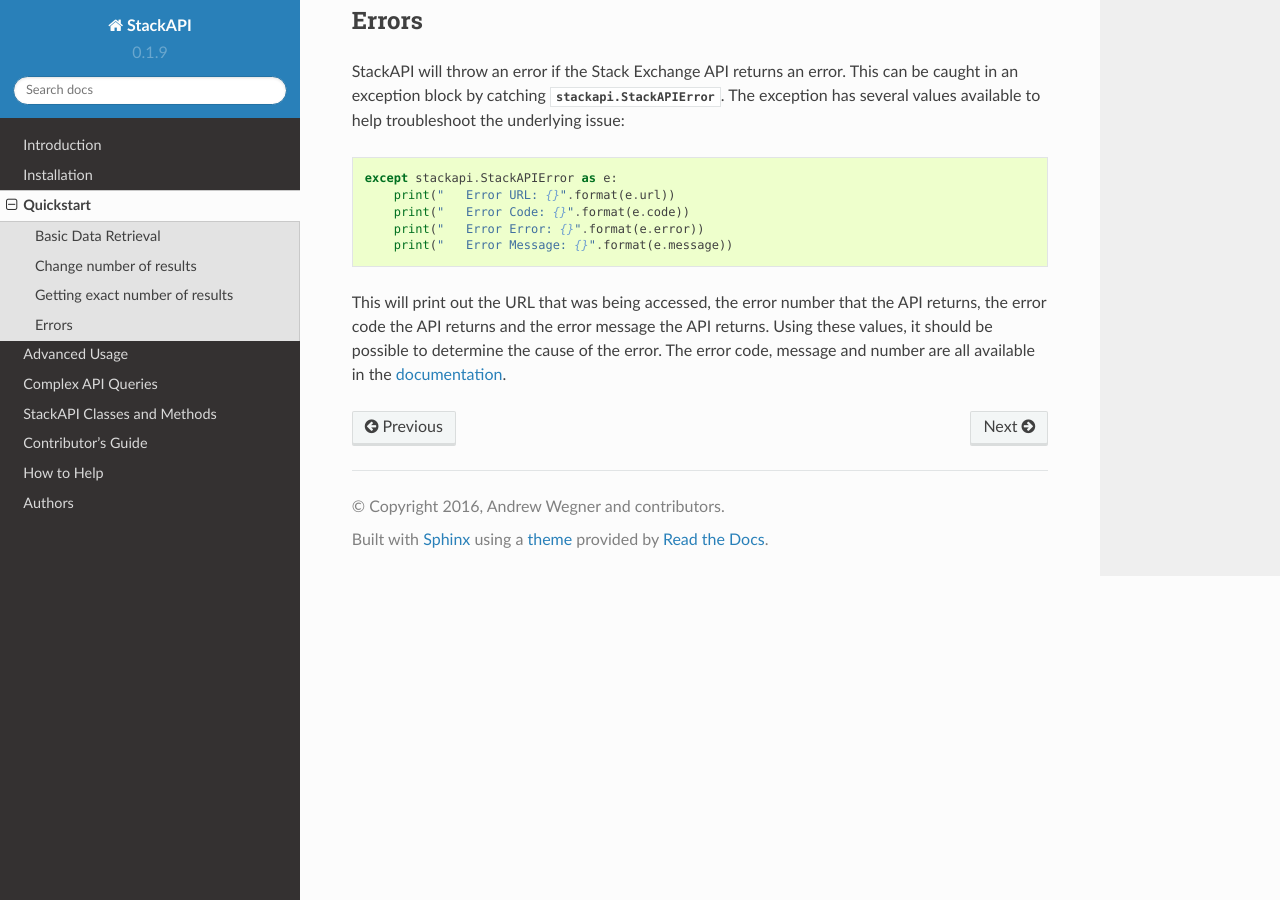
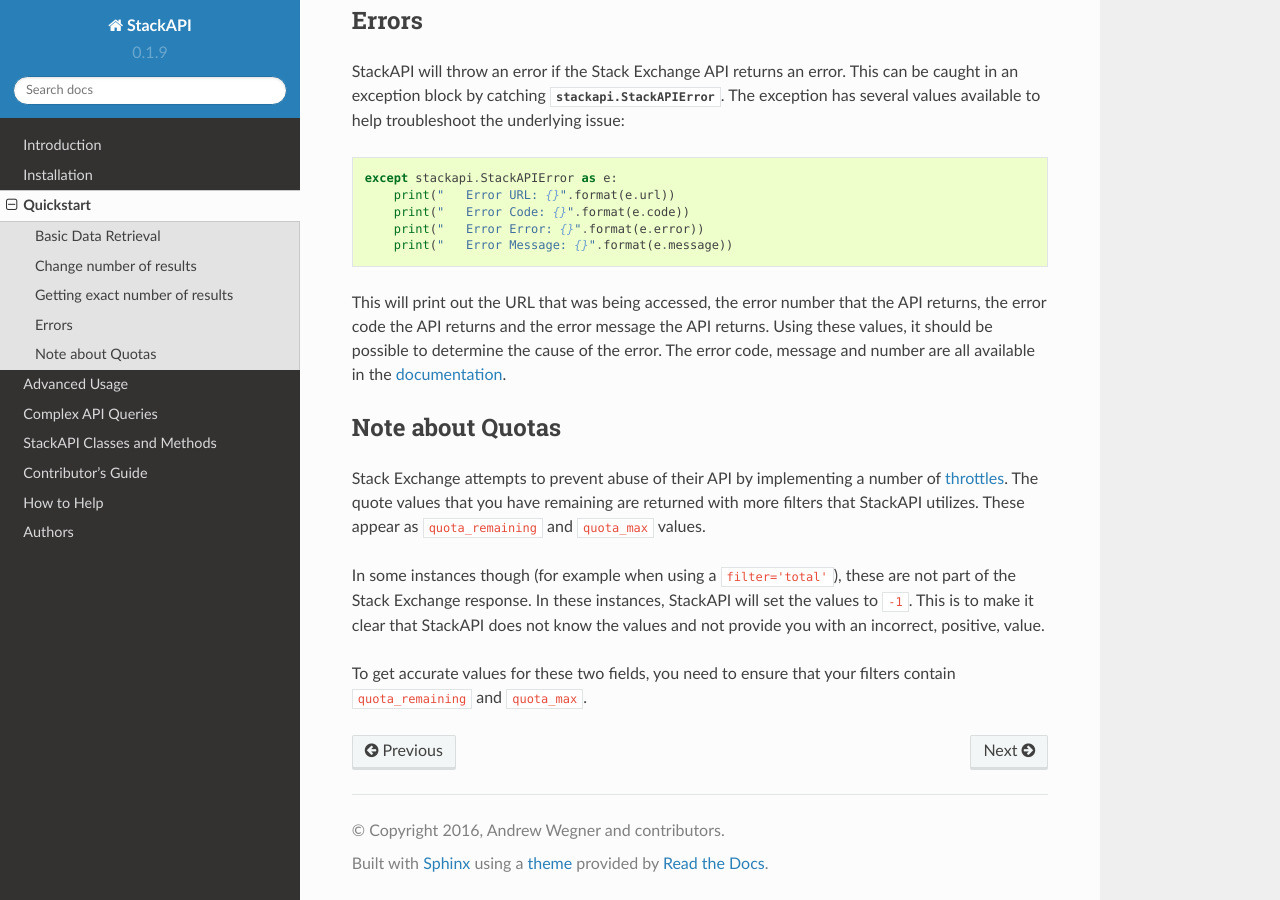
Before and after one commit to AWegnerGitHub/stackapi, a Sphinx documentation site: the page built from docs/user/quickstart.rst, in a window 1280 px wide and 900 px high, scrolled down 2367 px. Built offline with Sphinx 7.4.7 and the Read the Docs theme 2.0.0, drawn with Linux system fonts in a browser that asks for light colours.

Commit message:
Update to support through Python 3.7. Update documentation to describe negative quotas

```diff
--- a/docs/index.rst
+++ b/docs/index.rst
@@ -30,7 +30,7 @@ Supported Features
 -  Throw exceptions returned by the API for easier troubleshooting.
 -  Utilize `Requests <http://docs.python-requests.org/>`__.
 
-StackAPI is supported on Python 2.7 - 3.5.
+StackAPI is supported on Python 2.7 - 3.7.
 
 User Guide
 ----------
--- a/docs/user/quickstart.rst
+++ b/docs/user/quickstart.rst
@@ -125,3 +125,21 @@ API returns, the error code the API returns and the error message the API
 returns. Using these values, it should be possible to determine the cause of
 the error. The error code, message and number are all available in the
 `documentation <http://api.stackexchange.com/docs/errors#filter=default&run=true>`__.
+
+.. _quota-notes:
+
+Note about Quotas
+-----------------
+
+Stack Exchange attempts to prevent abuse of their API by implementing a number
+of `throttles <https://api.stackexchange.com/docs/throttle>`__. The quote values
+that you have remaining are returned with more filters that StackAPI utilizes.
+These appear as ``quota_remaining`` and ``quota_max`` values.
+
+In some instances though (for example when using a ``filter='total'``), these
+are not part of the Stack Exchange response. In these instances, StackAPI will
+set the values to ``-1``. This is to make it clear that StackAPI does not know
+the values and not provide you with an incorrect, positive, value.
+
+To get accurate values for these two fields, you need to ensure that your
+filters contain ``quota_remaining`` and ``quota_max``.
```
Also changed, not shown: .travis.yml.
